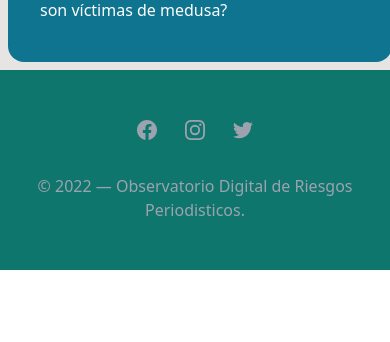
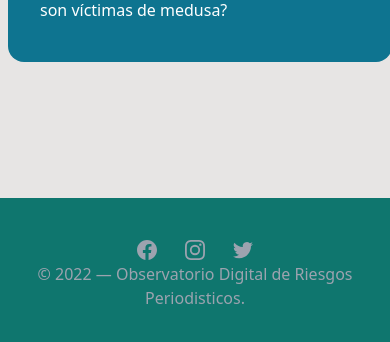
Before and after one commit to Avzolem/alertaprensanext, a Next.js app: page /estados/1 in a window 390 px wide. Shown: the part 666-1008 px from the top of the page. Before the commit the page ends 936 px from the top, so only its background shows below. Built offline with nearby package versions, Linux system fonts and the light colour scheme; no server answers.

Commit message:
Correcciones al Footer, StateID, Main Layout, Background y nav conteiner

```diff
--- a/components/Footer.js
+++ b/components/Footer.js
@@ -40,7 +40,7 @@ const navigation = [
 export default function Footer() {
   return (
     <footer className="bg-teal-700">
-      <div className="max-w-7xl mx-auto py-12 px-4 sm:px-6 md:flex md:items-center md:justify-between lg:px-8">
+      <div className="max-w-7xl mx-auto py-10 px-4 sm:px-6 md:flex md:items-center md:justify-between lg:px-8 ">
         <div className="flex justify-center space-x-6 md:order-2">
           {navigation.map((item) => (
             <a
@@ -53,7 +53,7 @@ export default function Footer() {
             </a>
           ))}
         </div>
-        <div className="mt-8 md:mt-0 md:order-1">
+        <div className="mt-auto md:mt-0 md:order-1">
           <p className="text-center text-base text-gray-400">
             &copy; 2022 — Observatorio Digital de Riesgos Periodisticos.
           </p>
--- a/components/Layouts/MainLayout.js
+++ b/components/Layouts/MainLayout.js
@@ -3,11 +3,11 @@ import Footer from "../Footer";
 
 export default function MainLayout({ children }) {
   return (
-    <div className="bg-stone-200 h-screen w-full">
+    <div className="bg-stone-200 h-full w-full">
       <Navbar />
 
       <main className="w-full">{children}</main>
-      <Footer className="2xl:inset-x-0 bottom-0" />
+      <Footer />
     </div>
   );
 }
--- a/pages/estados/[stateId].js
+++ b/pages/estados/[stateId].js
@@ -73,7 +73,7 @@ const StateDetailPage = () => {
 
   return (
     <MainLayout>
-      <div className="fullcontainer flex justify-center items-center w-full 2xl:flex  2xl:h-[1200px] 2xl:w-screen">
+      <div className="fullcontainer flex-col justify-center items-center w-auto xl:flex  xl:h-auto xl:w-full mb-32">
         {loading ? ( // ? es un if
           <p>cargando</p>
         ) : globalError ? ( // : es un else
```
Also changed, not shown: pages/index.js (line endings or trailing spaces).
